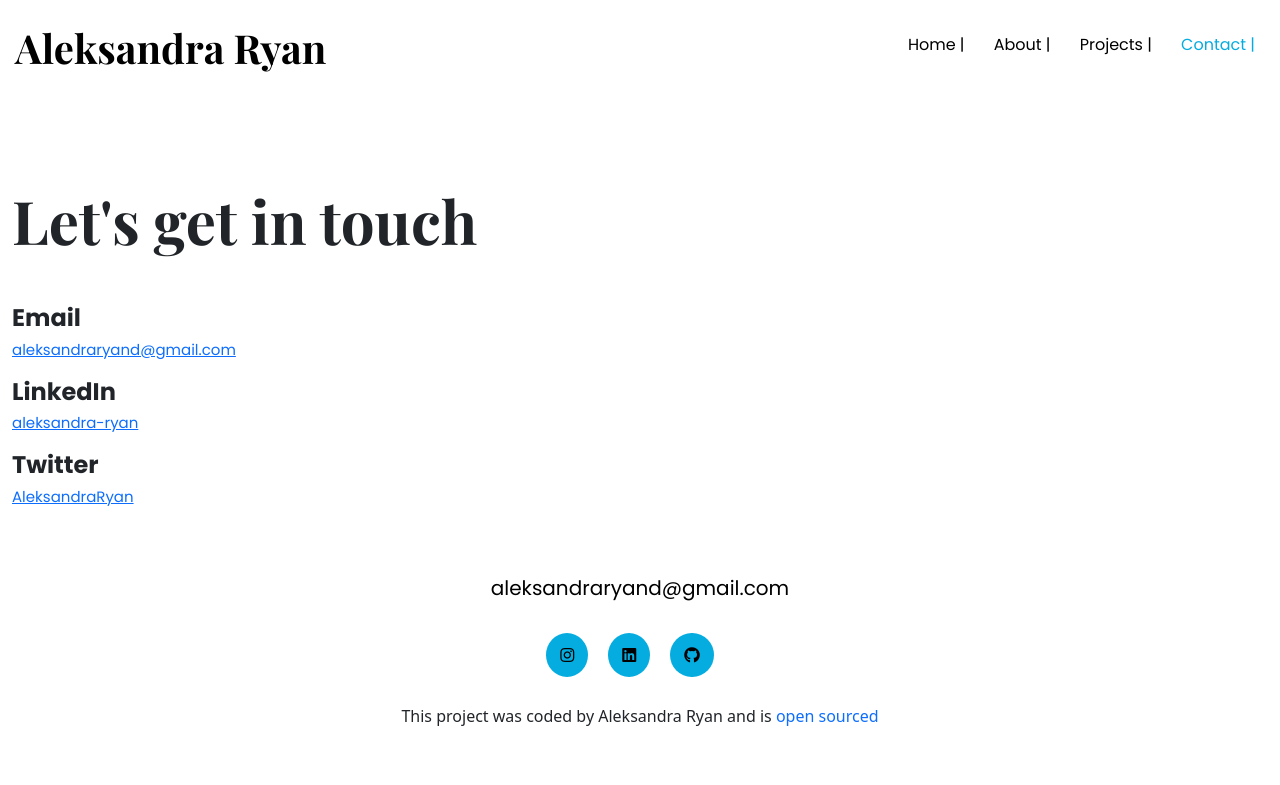
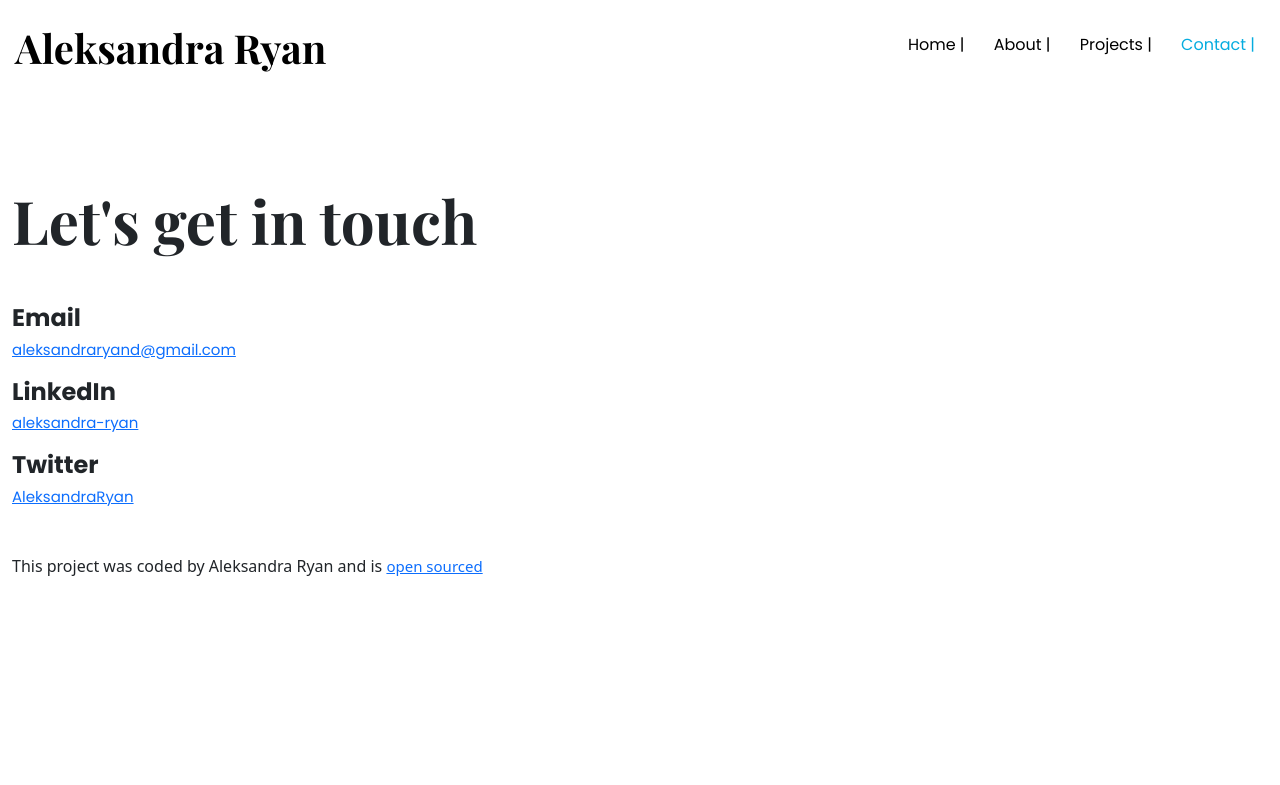
Before and after one commit to AleksandraRyan/Personal-Portfolio, a plain HTML site: page contact.html in a window 1280 px wide. Drawn offline with nearby package versions, Linux system fonts and the light colour scheme.

Commit message:
Updated contact page

```diff
--- a/contact.html
+++ b/contact.html
@@ -69,7 +69,10 @@
       <h3>
         Email
         <p>
-          <a href="mailto:aleksandraryand@gmail.com" target="_blank"
+          <a
+            href="mailto:aleksandraryand@gmail.com"
+            target="_blank"
+            title="Contact Aleksandra Ryan"
             >aleksandraryand@gmail.com</a
           >
         </p>
@@ -81,6 +84,7 @@
           <a
             href="https://www.linkedin.com/in/aleksandra-ryan-31a5899a/"
             target="_blank"
+            title="LinkiedIn Profile"
             >aleksandra-ryan</a
           >
         </p>
@@ -89,42 +93,23 @@
       <h3>
         Twitter
         <p>
-          <a href="https://twitter.com/Aleksan20374732" target="_blank"
+          <a
+            href="https://twitter.com/Aleksan20374732"
+            target="_blank"
+            title="Twitter Profile"
             >AleksandraRyan</a
           >
         </p>
       </h3>
-    </div>
-
-    <!-- Footer -->
-    <div class="container-fluid text-center py-5">
-      <footer>
-        <p>
-          <a href="mailto:aleksandraryand@gmail.com"
-            >aleksandraryand@gmail.com</a
-          >
-        </p>
-        <div class="social">
-          <a href="https://www.instagram.com/aleksandra_ryan/" target="_blank">
-            <i class="fab fa-instagram"></i>
-          </a>
-          <a
-            href="https://www.linkedin.com/in/aleksandra-ryan-31a5899a/"
-            target="_blank"
-          >
-            <i class="fab fa-linkedin"></i>
-          </a>
-          <a href="https://github.com/AleksandraRyan" target="_blank">
-            <i class="fab fa-github"></i>
-          </a>
-        </div>
-        <h6>
-          This project was coded by Aleksandra Ryan and is
-          <a href="https://github.com/AleksandraRyan/Personal-Portfolio"
-            >open sourced</a
-          >
-        </h6>
-      </footer>
+      <h6 class="mt-5">
+        This project was coded by Aleksandra Ryan and is
+        <a
+          href="https://github.com/AleksandraRyan/Personal-Portfolio"
+          target="_blank"
+          title="Github Profile"
+          >open sourced</a
+        >
+      </h6>
     </div>
   </body>
 </html>
```
